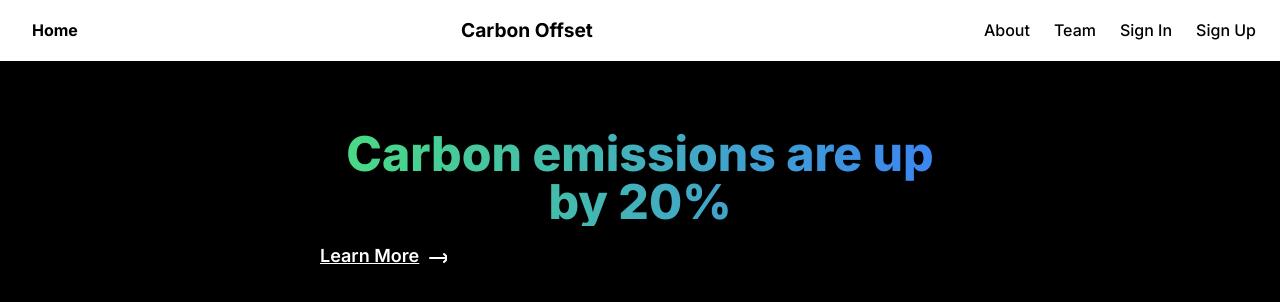
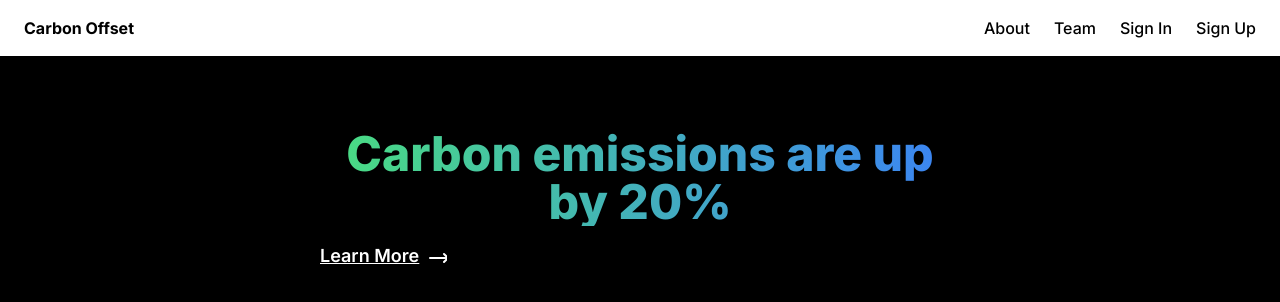
Before and after one commit to Arush223/CallToChange, a Next.js app: page / in a window 1280 px wide. Shown: the top 302 px of the page. Built offline with nearby package versions, Linux system fonts and the light colour scheme.

Commit message:
navbar update

```diff
--- a/src/app/auth/sign-in/page.jsx
+++ b/src/app/auth/sign-in/page.jsx
@@ -5,7 +5,7 @@ const SignInPage = () => (
   <ClerkProvider>
     <div style={styles}>
       <NavLinks />
-      <SignIn path="/auth/sign-in" routing="path" signUpUrl="/auth/sign-up" />
+      <SignIn path="/auth/sign-in/[[...rest]]" routing="path" signUpUrl="/auth/sign-up" />
     </div>
   </ClerkProvider>
 );
--- a/src/app/auth/sign-up/page.jsx
+++ b/src/app/auth/sign-up/page.jsx
@@ -5,7 +5,7 @@ const SignUpPage = () => (
   <ClerkProvider>
     <div style={styles}>
       <NavLinks />
-      <SignUp path="/auth/sign-up" routing="path" signInUrl="/auth/sign-in" />
+      <SignUp path="/auth/sign-up/[[...rest]]" routing="path" signInUrl="/auth/sign-in" />
     </div>
   </ClerkProvider>
 );
--- a/src/app/nav-links.jsx
+++ b/src/app/nav-links.jsx
@@ -1,4 +1,5 @@
-'use client'
+'use client';
+
 import React from 'react';
 import Link from 'next/link';
 import { usePathname } from 'next/navigation';
@@ -17,13 +18,10 @@ const Navbar = () => {
   return (
     <header className="fixed top-0 left-0 z-50 w-full bg-white">
       <div className="container mx-auto px-6 py-4">
-        <div className="flex justify-between items-center">
+        <div className="flex items-center justify-between">
           <Link legacyBehavior href="/" passHref>
-            <a className="flex items-center font-bold">
-              <span className="ml-2 text-black hover:text-blue-500">Home</span>
-            </a>
+            <a className="text-black font-bold size">Carbon Offset</a>
           </Link>
-          <span className="text-black font-bold size" style={{ fontSize: '1.2rem' }}>Carbon Offset</span>
           <nav className="flex space-x-4 font-medium">
             {links.map((link) => (
               <Link legacyBehavior key={link.name} href={link.href} passHref>
```
